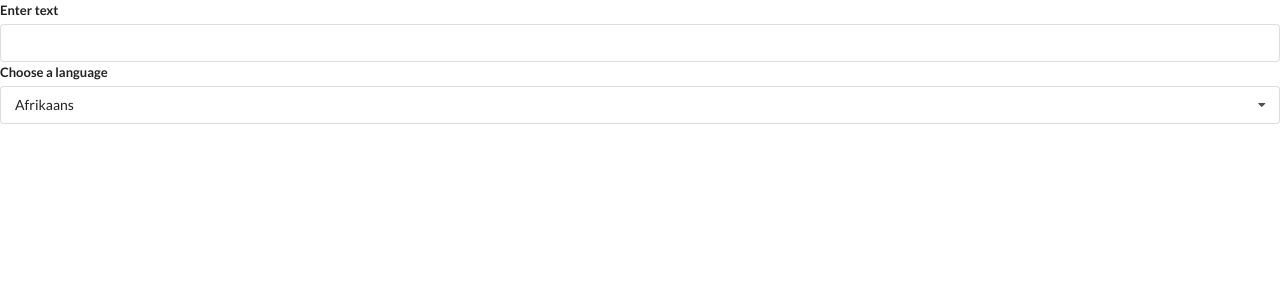
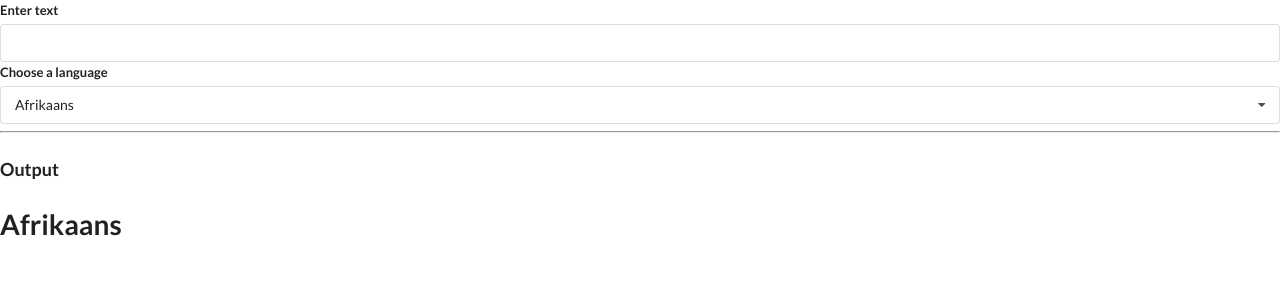
Before and after one commit to SamroodAli/react-widgets, a React (Create React App) app: page / in a window 1280 px wide. Shown: the top 300 px of the page. Built offline with nearby package versions, Linux system fonts and the light colour scheme.

Commit message:
Translate:Create Axios instance for google translate

```diff
--- a/src/api/translate.js
+++ b/src/api/translate.js
@@ -1,5 +1,8 @@
 import Axios from "axios";
 
 export default Axios.create({
-  baseURL: `AIzaSyCHUCmpR7cT_yDFHC98CZJy2LTms-IwDlM`,
+  baseURL: `https://translation.googleapis.com/language/translate/v2/`,
+  params: {
+    key: `AIzaSyCHUCmpR7cT_yDFHC98CZJy2LTms-IwDlM`,
+  },
 });
--- a/src/components/Convert.js
+++ b/src/components/Convert.js
@@ -4,7 +4,7 @@ const Convert = ({ language, text }) => {
   const [translatedText, setTranslatedText] = useState("");
 
   useEffect(() => {
-    setTranslatedText(language + text);
+    setTranslatedText(language.label + text);
   }, [language, text]);
 
   return <h1>{translatedText}</h1>;
--- a/src/components/TranslateApp.js
+++ b/src/components/TranslateApp.js
@@ -1,5 +1,6 @@
 import React, { useState } from "react";
 import Dropdown from "./DropDown";
+import Convert from "./Convert";
 
 const options = [
   {
@@ -34,6 +35,9 @@ const Translate = () => {
         selected={language}
         onSelectChange={setLanguage}
       />
+      <hr />
+      <h3 className="ui header">Output</h3>
+      <Convert text={text} language={language} />
     </div>
   );
 };
```
